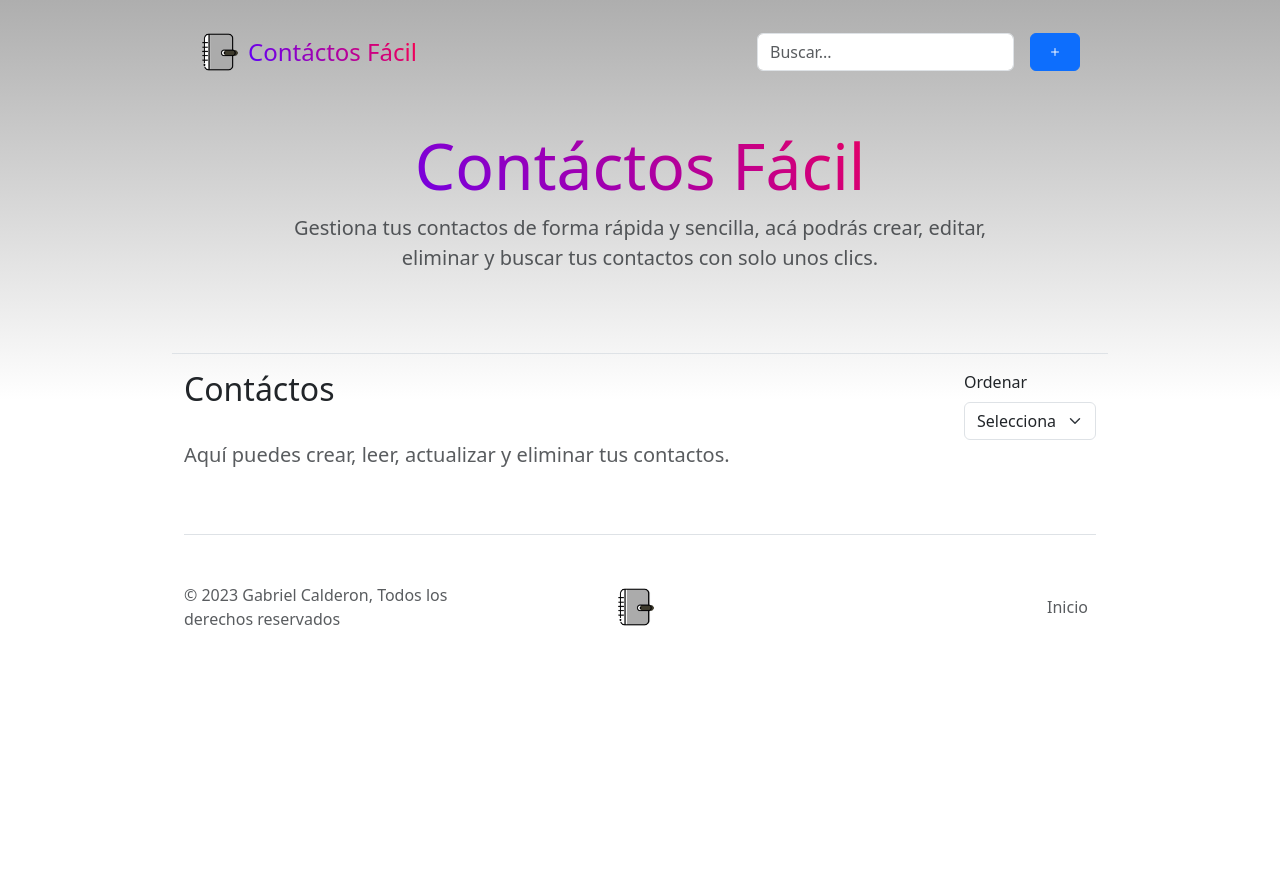
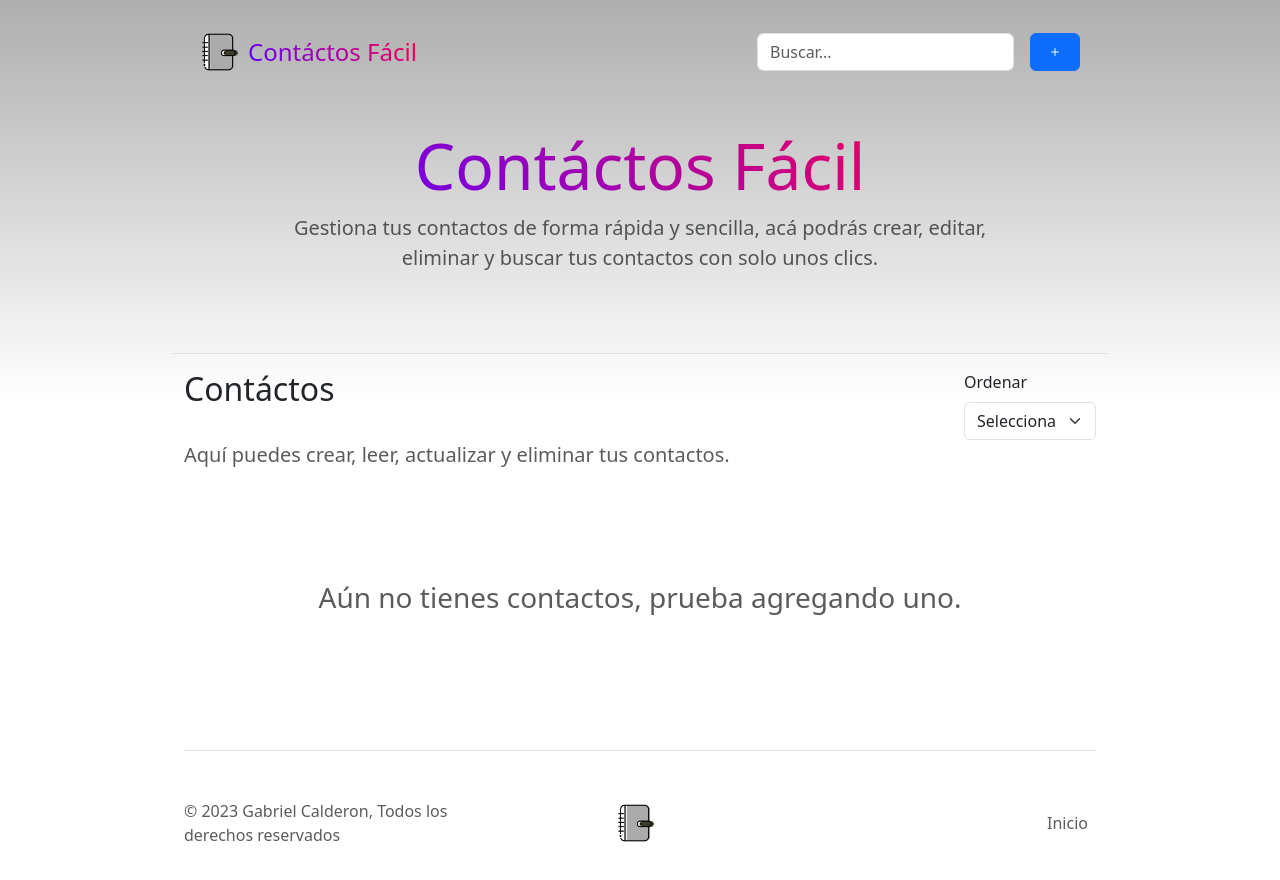
Before and after one commit to gabrielcalderon16/contactos-facil, a plain HTML site: page index.html in a window 1280 px wide. Before the commit the page ends 800 px from the top, so only its background shows below. Drawn offline with nearby package versions, Linux system fonts and the light colour scheme.

Commit message:
agregado mensaje de alerta de busqueda

```diff
--- a/index.html
+++ b/index.html
@@ -134,7 +134,7 @@
 
         <!-- Mensajes de alerta -->
         <div class="d-none row text-center h-25 align-items-center" id="container-alerta">
-          <h3 class="h3 text-muted" id="mensaje-alerta">Aún no tienes contactos, prueba agregando uno</h3>
+          <h3 class="h3 text-muted" id="mensaje-alerta"></h3>
         </div>
       </div>
 
--- a/js/index.js
+++ b/js/index.js
@@ -13,8 +13,6 @@ const mensajeToast = $("#toast-message")
 
 const containerAlerta = $("#container-alerta")
 const mensajeAlerta = $("#mensaje-alerta")
-
-// TODO: show containerAlerta
 
 buscador.on("input", function() {
   var searchValue = $(this).val();
@@ -40,8 +38,8 @@ function guardarContactos(contactos) {
 }
 
 function mostrarContactos(search, sort) {
+  containerAlerta.addClass("d-none");
   let contactos = obtenerContactos();
-
 
   if (search) {
     contactos = contactos.filter(({email, nombre, rol, telefono}) => {
@@ -97,6 +95,15 @@ function mostrarContactos(search, sort) {
     `
     $("#cartas").append(carta);
   });
+
+  if (!contactos.length) {
+    if (search) {
+      mensajeAlerta.text("No se han encontrado contactos en tu busqueda. Prueba agregando nuevos contactos.")
+    } else {
+      mensajeAlerta.text("Aún no tienes contactos, prueba agregando uno.")
+    }
+    return containerAlerta.removeClass("d-none");
+  }
 }
 
 function agregarContacto(contacto) {
```
